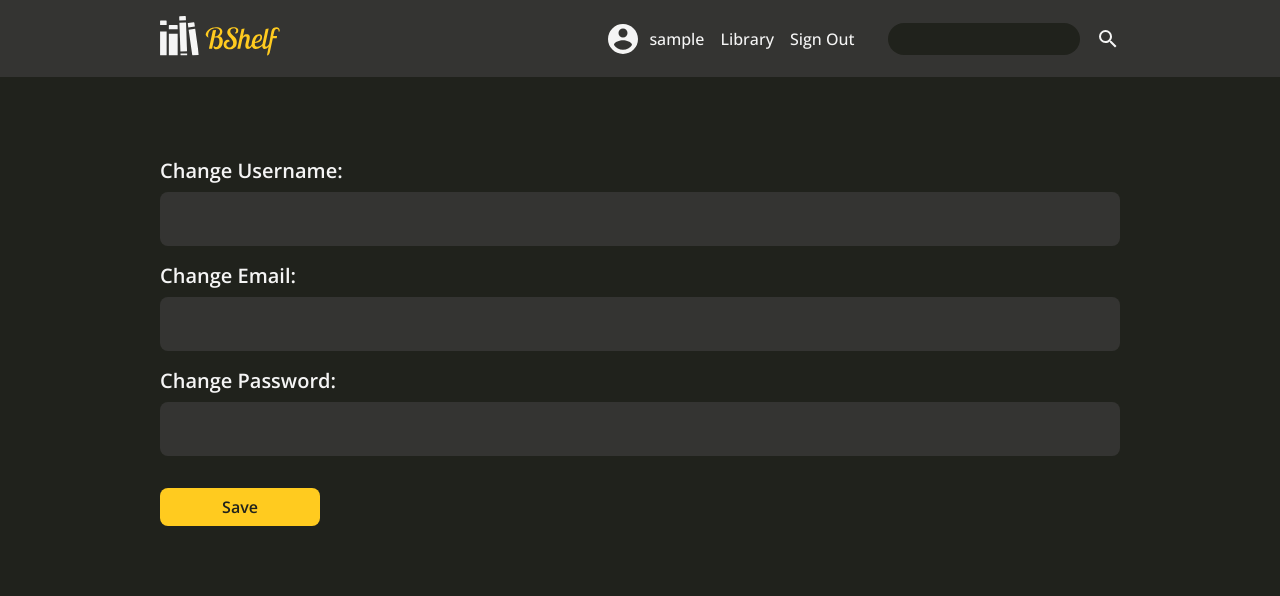
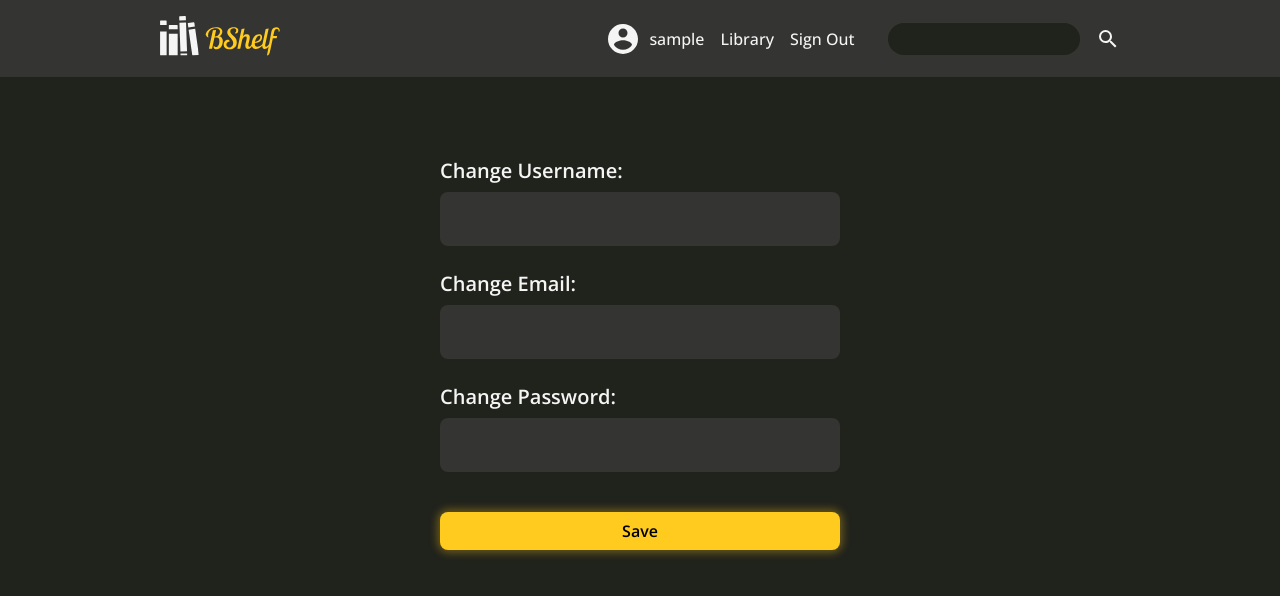
Before and after one commit to Adriaaann/bshelf-frontend, a React (Vite) app: page /account in a window 1280 px wide. Shown: the top 596 px of the page. Built offline with nearby package versions, Linux system fonts and the light colour scheme; sample sign-in values are in the browser's storage.

Commit message:
minor changes

```diff
--- a/src/App.css
+++ b/src/App.css
@@ -3,6 +3,7 @@
    --jet: #343432ff;
    --eerie-black: #20221cff;
    --sunglow: #ffcb1fff;
+   --green: #6eec74;
    --red: #ec5b5b;
    --blue: #77b5e4;
 }
--- a/src/pages/Account.tsx
+++ b/src/pages/Account.tsx
@@ -1,30 +1,33 @@
-import { useState } from 'react';
-import { useNavigate } from 'react-router-dom';
+import { BaseSyntheticEvent, useState } from 'react';
 import Header from '../components/Header';
 import axios from '../api/axios';
 import '../styles/Account.css';
 
 function Account() {
-   const navigate = useNavigate();
-   const [error, setError] = useState(false);
    const [errorMsg, setErrorMsg] = useState('');
+   const [successMsg, setSuccessMsg] = useState('');
    const [user, setUser] = useState({
       username: '',
       email: '',
       password: '',
    });
 
-   const { _id: userId } = JSON.parse(localStorage.getItem('user'));
+   const currentUser = JSON.parse(localStorage.getItem('user') || '{}');
 
-   const handleChange = ({ target }: { target: any }) => {
-      const { name, value } = target;
+   const { _id: userId } = currentUser;
+
+   const handleChange = ({
+      target: { name, value },
+   }: {
+      target: { name: string; value: string };
+   }) => {
       setUser((prevUser) => ({
          ...prevUser,
          [name]: value,
       }));
    };
 
-   const handleSubmit = async (e: any) => {
+   const handleSubmit = async (e: BaseSyntheticEvent) => {
       e.preventDefault();
 
       try {
@@ -33,14 +36,21 @@ function Account() {
          if (!Object.keys(response.data).includes('error')) {
             localStorage.removeItem('user');
             localStorage.setItem('user', JSON.stringify(response.data));
-            navigate('/');
+
+            setErrorMsg('');
+            setSuccessMsg('Successfully changed');
+            return setUser({
+               username: '',
+               email: '',
+               password: '',
+            });
          }
-
-         setError(true);
+         setSuccessMsg('');
          setErrorMsg(response.data.error);
       } catch (err) {
          console.log(err);
       }
+      return null;
    };
 
    return (
@@ -54,6 +64,7 @@ function Account() {
                      <input
                         type="text"
                         name="username"
+                        value={user.username}
                         autoComplete="off"
                         onChange={handleChange}
                      />
@@ -63,6 +74,7 @@ function Account() {
                      <input
                         type="email"
                         name="email"
+                        value={user.email}
                         autoComplete="off"
                         onChange={handleChange}
                      />
@@ -73,12 +85,18 @@ function Account() {
                         type="password"
                         name="password"
                         minLength={6}
+                        value={user.password}
                         onChange={handleChange}
                      />
                   </label>
-                  {error && (
-                     <div className="loginError">
+                  {errorMsg !== '' && (
+                     <div className="errorMsg">
                         <p>{errorMsg}</p>
+                     </div>
+                  )}
+                  {successMsg !== '' && (
+                     <div className="successMsg">
+                        <p>{successMsg}</p>
                      </div>
                   )}
                   <button type="submit">Save</button>
--- a/src/styles/Account.css
+++ b/src/styles/Account.css
@@ -5,12 +5,13 @@
 }
 
 .accountInfo {
+   align-items: center;
    color: var(--white-smoke);
    display: flex;
    flex-direction: column;
    font-size: 1.25rem;
    font-weight: 600;
-   gap: 1rem;
+   gap: 1.5rem;
 }
 
 .accountInfo label {
@@ -26,36 +27,49 @@
    color: var(--white-smoek);
    font-size: 1rem;
    padding: 1rem;
+   width: 25rem;
 }
 
 .accountForm button {
+   background-color: var(--sunglow);
    border: none;
    border-radius: 0.5rem;
-   background-color: var(--sunglow);
-   color: var(--eerie-black);
+   box-shadow: 0 0 0.5rem 0.15rem #ffcb1f5b;
+   color: black;
    cursor: pointer;
    font-size: 1rem;
    font-weight: 600;
    margin-top: 1rem;
    padding: 0.5rem 1rem;
-   width: 10rem;
+   width: 25rem;
 }
 
-/* .loginError {
+.errorMsg,
+.successMsg {
    align-items: center;
-   background-color: #fa817b;
-   border: 0.1rem solid #8d524c;
+   border: none;
    border-radius: 0.5rem;
-   color: black;
    display: flex;
    justify-content: center;
    margin-top: 1rem;
-   width: 17rem;
+   width: 25rem;
 }
 
-.loginError p {
+.errorMsg {
+   background-color: var(--red);
+   box-shadow: 0 0 0.5rem 0.15rem #ec5b5b5b;
+}
+
+.successMsg {
+   background-color: var(--green);
+   box-shadow: 0 0 0.5rem 0.15rem #6eec745b;
+}
+
+.errorMsg p,
+.successMsg p {
+   color: black;
+   font-weight: 600;
    font-size: 1rem;
-   font-weight: 600;
    padding: 0.5rem 1rem;
    text-align: center;
-} */
+}
```
